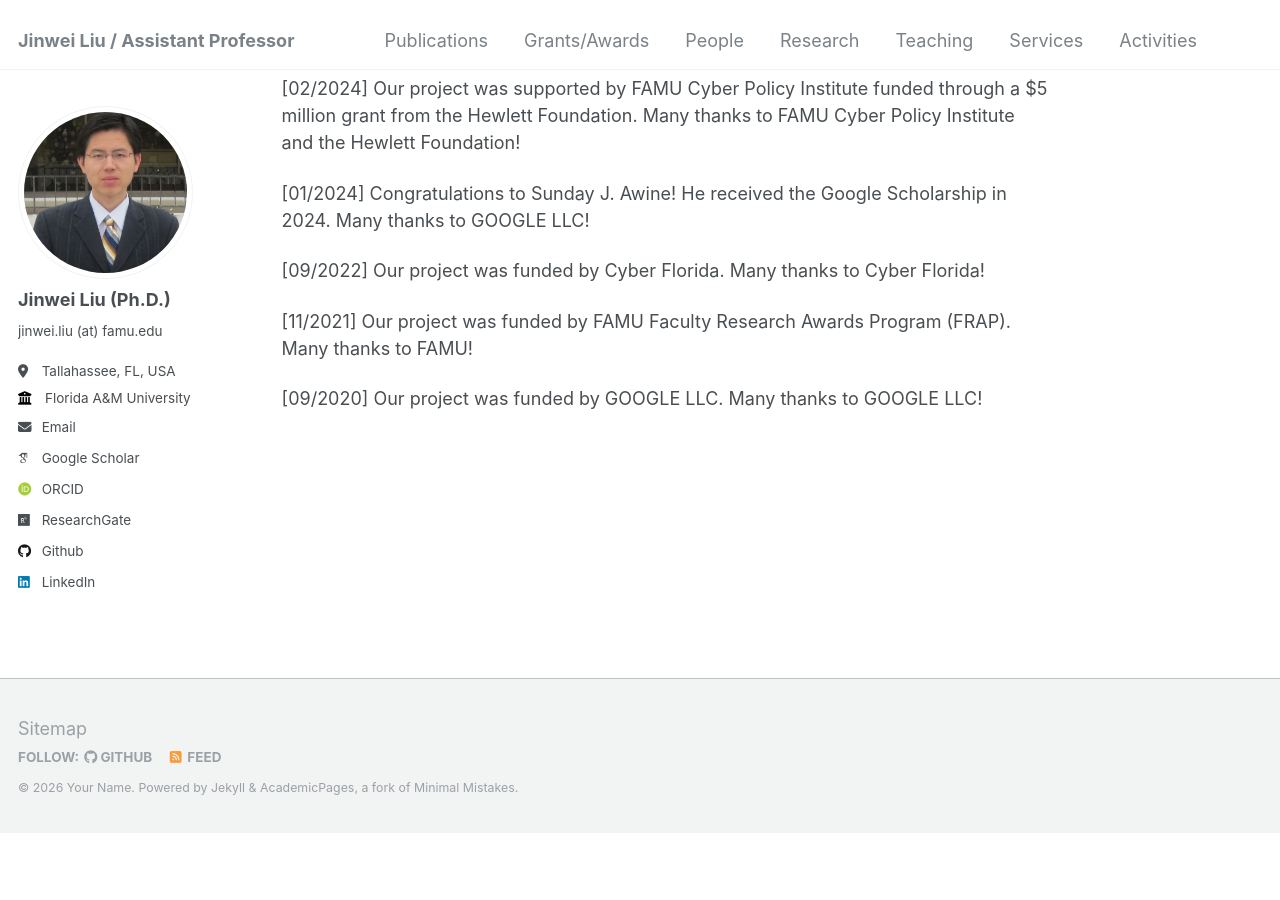
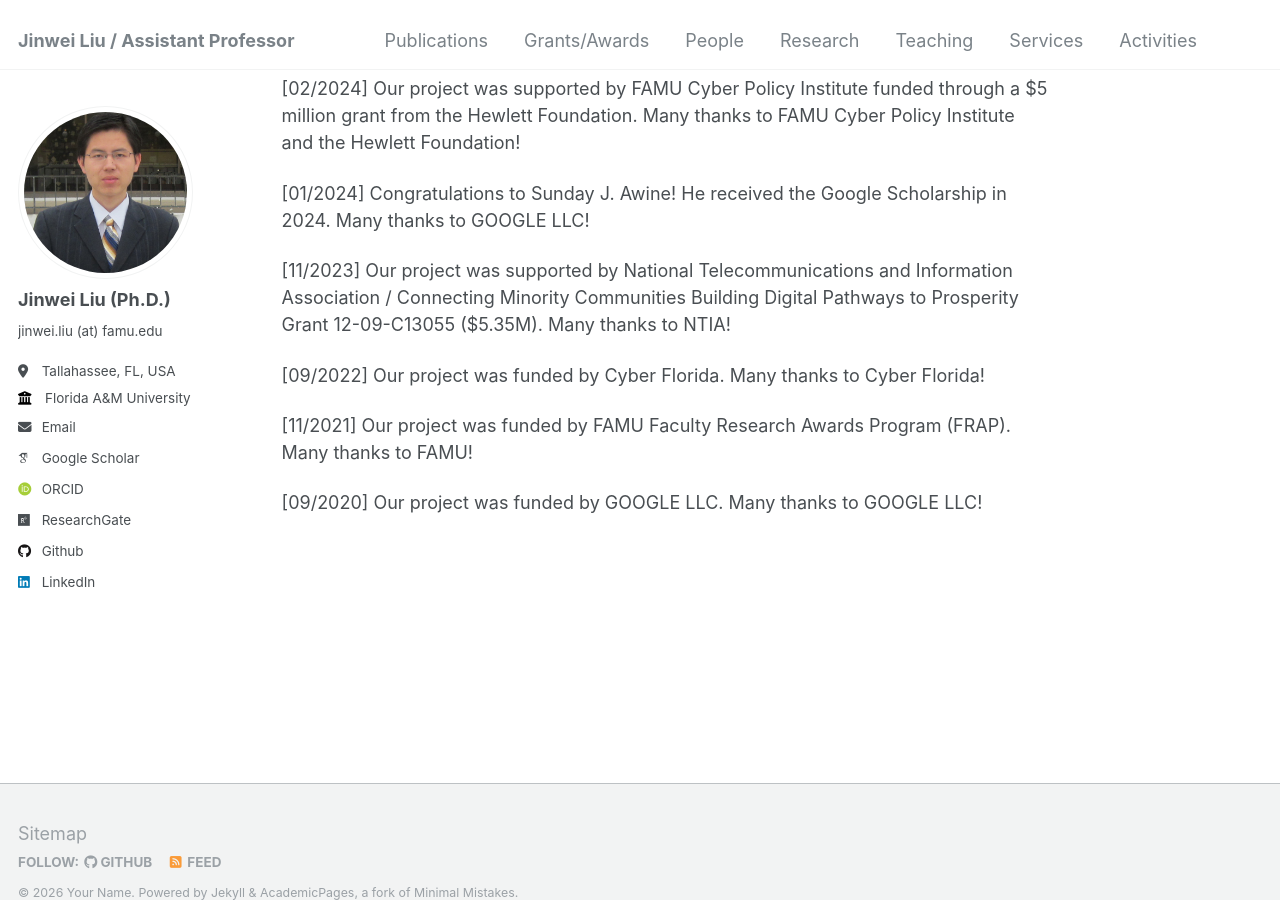
Before and after one commit to jinweiliucu/jinweiliucu.github.io, a Jekyll site: the page built from _pages/about.md, in a window 1280 px wide and 900 px high, scrolled down 1190 px. Built offline with Jekyll 4.4.1, drawn with Linux system fonts in a browser that asks for light colours; some web fonts are replaced; before the commit the page ends 2024 px from its top, so only the background shows below that.

Commit message:
Update about.md

```diff
--- a/_pages/about.md
+++ b/_pages/about.md
@@ -32,6 +32,8 @@ News
 
 [01/2024] Congratulations to Sunday J. Awine! He received the Google Scholarship in 2024. Many thanks to GOOGLE LLC!
 
+[11/2023] Our project was supported by National Telecommunications and Information Association / Connecting Minority Communities Building Digital Pathways to Prosperity Grant 12-09-C13055 ($5.35M). Many thanks to NTIA!
+
 [09/2022] Our project was funded by Cyber Florida. Many thanks to Cyber Florida!
 
 [11/2021] Our project was funded by FAMU Faculty Research Awards Program (FRAP). Many thanks to FAMU!
```
